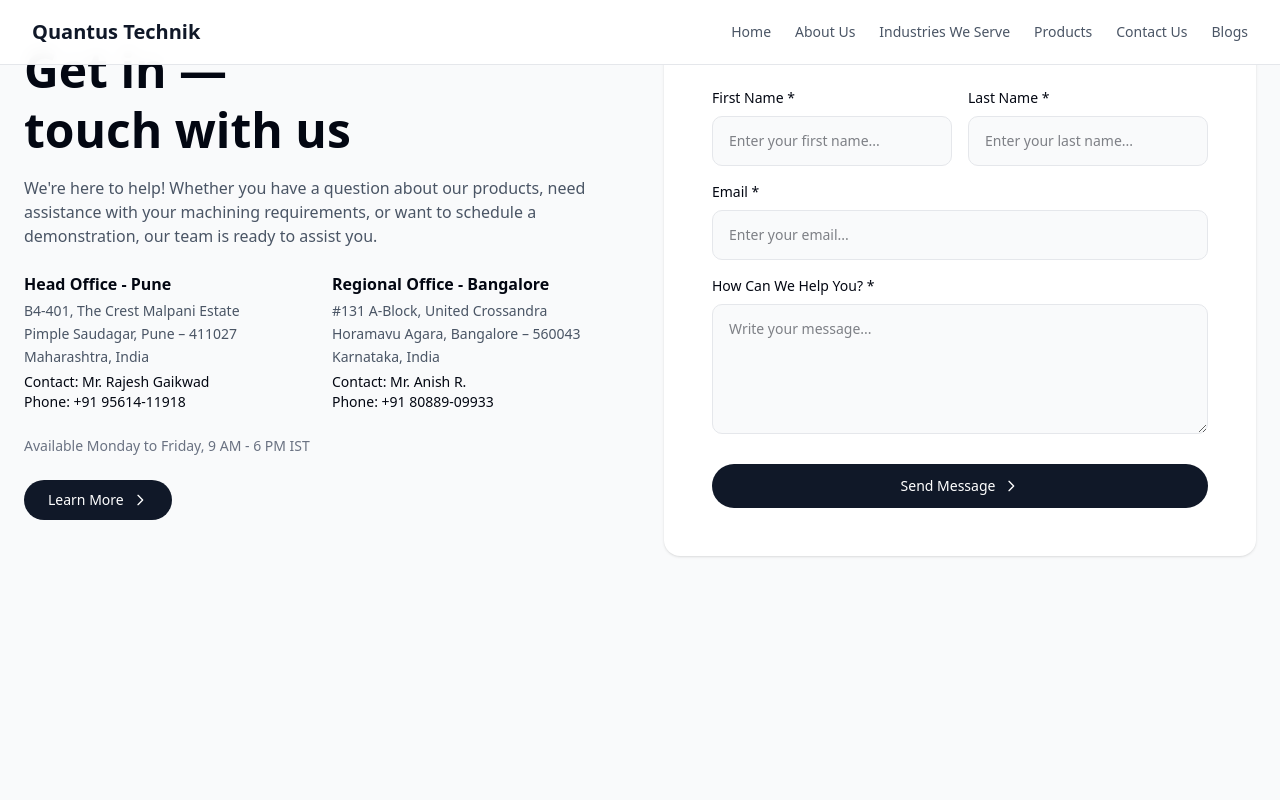
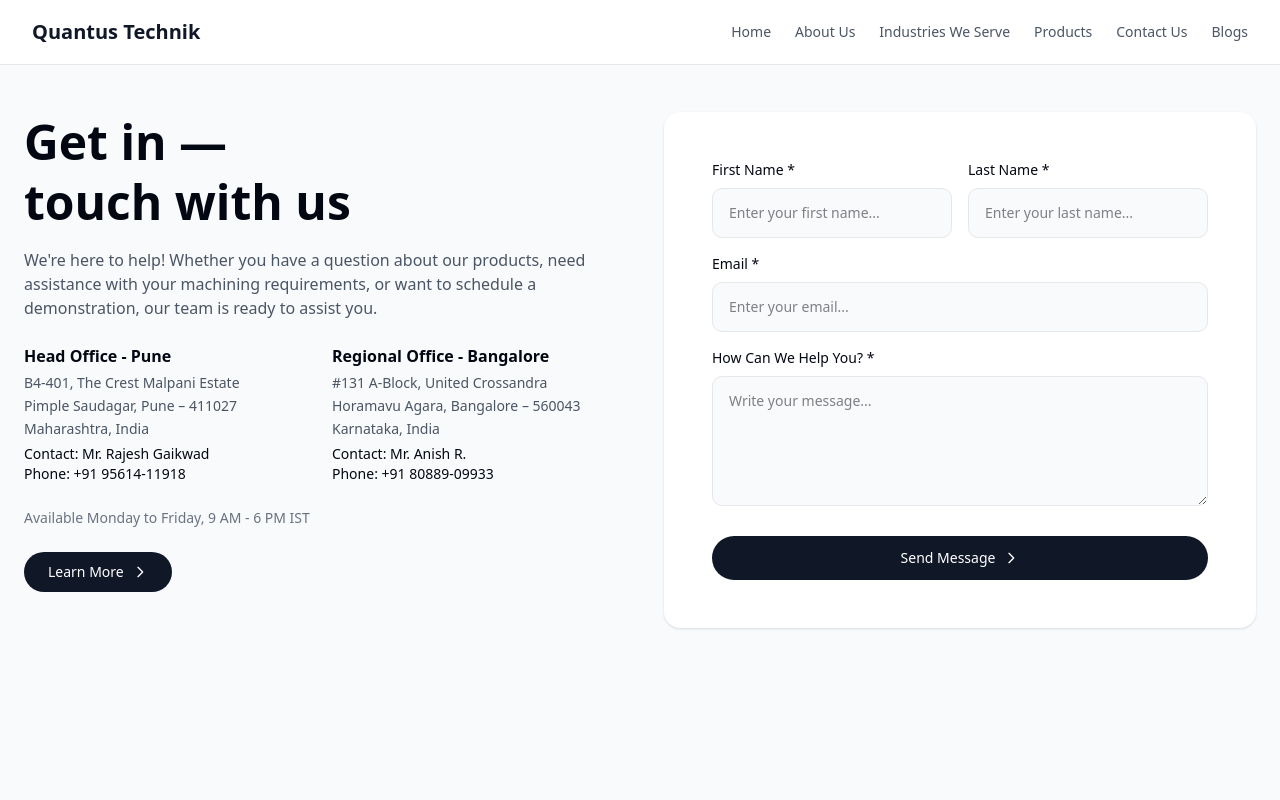
Before and after one commit to Viraj12120/quantus_technik, a Next.js app: page /Contact in a window 1280 px wide. Shown: the top 800 px of the page. Built offline with nearby package versions, Linux system fonts and the light colour scheme.

Commit message:
fixed the padding

```diff
--- a/app/Contact/page.tsx
+++ b/app/Contact/page.tsx
@@ -45,8 +45,10 @@ export default function Contact() {
 
 	return (
 		<div className="min-h-screen bg-gray-50">
+
+
 			{/* Main Section */}
-			<div className="max-w-7xl mx-auto px-6 py-10">
+			<div className="max-w-7xl mx-auto px-6 py-28">
 				<div className="grid md:grid-cols-2 gap-12 items-start">
 					{/* Left Content */}
 					<div>
```
